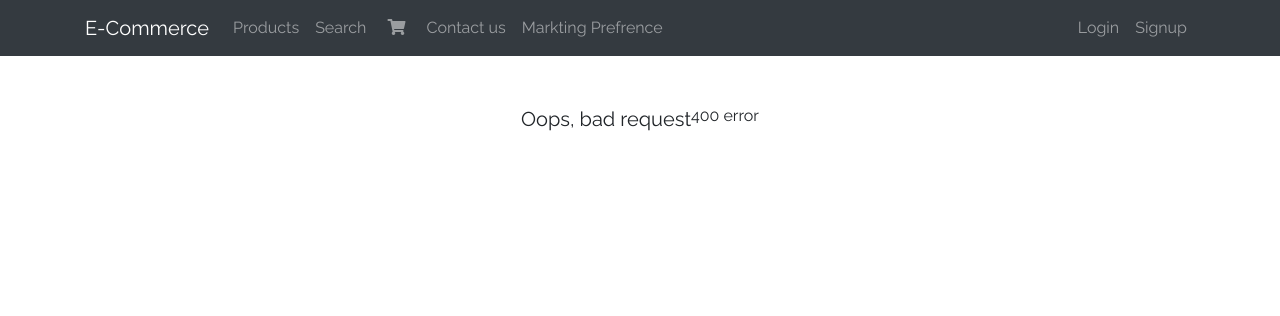
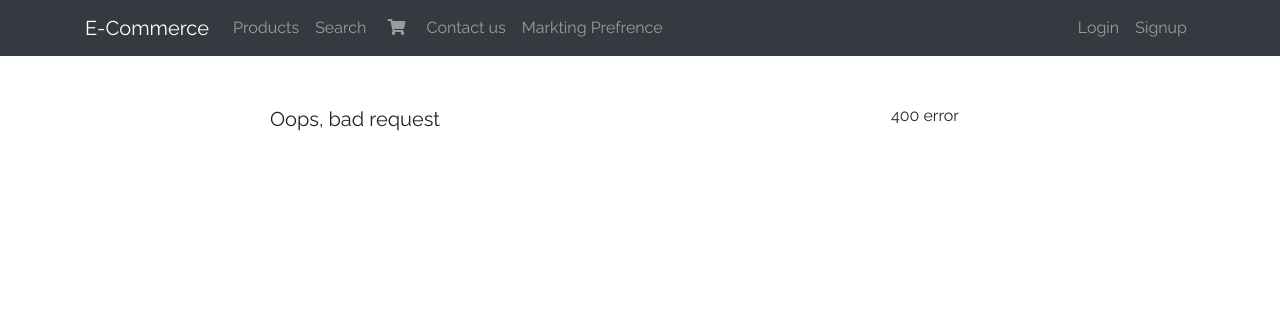
Before and after one commit to AmmarHazem/django-ecommerce, a Django app: template templates/400.html in a window 1280 px wide. Shown: the top 316 px of the page. Run offline with Django 3.2, Linux system fonts and the light colour scheme; the template is opened without the code that fills it, so the values that code supplies are empty; some libraries are stand-ins or nearby versions.

Commit message:
Modefied error templates

```diff
--- a/templates/400.html
+++ b/templates/400.html
@@ -1,7 +1,7 @@
 {% extends 'base.html' %}
 {% block content %}
-<p class="lead">
+<p class="lead col">
     Oops, bad request
 </p>
-<p>400 error</p>
+<p class="col">400 error</p>
 {% endblock %}
--- a/templates/403.html
+++ b/templates/403.html
@@ -1,7 +1,7 @@
 {% extends 'base.html' %}
 {% block content %}
-<p class="lead">
+<p class="lead col">
     Oops, permission denied
 </p>
-<p>403 error</p>
+<p class="col">403 error</p>
 {% endblock %}
--- a/templates/404.html
+++ b/templates/404.html
@@ -1,7 +1,7 @@
 {% extends 'base.html' %}
 {% block content %}
-<p class="lead">
+<p class="lead col">
     Oops, page not found
 </p>
-<p>404 error</p>
+<p class="col">404 error</p>
 {% endblock %}
--- a/templates/500.html
+++ b/templates/500.html
@@ -1,7 +1,7 @@
 {% extends 'base.html' %}
 {% block content %}
-<p class="lead">
+<p class="lead col">
     Oops, a server error occured
 </p>
-<p>500 error, We are working on it</p>
+<p class="col">500 error, We are working on it</p>
 {% endblock %}
```
